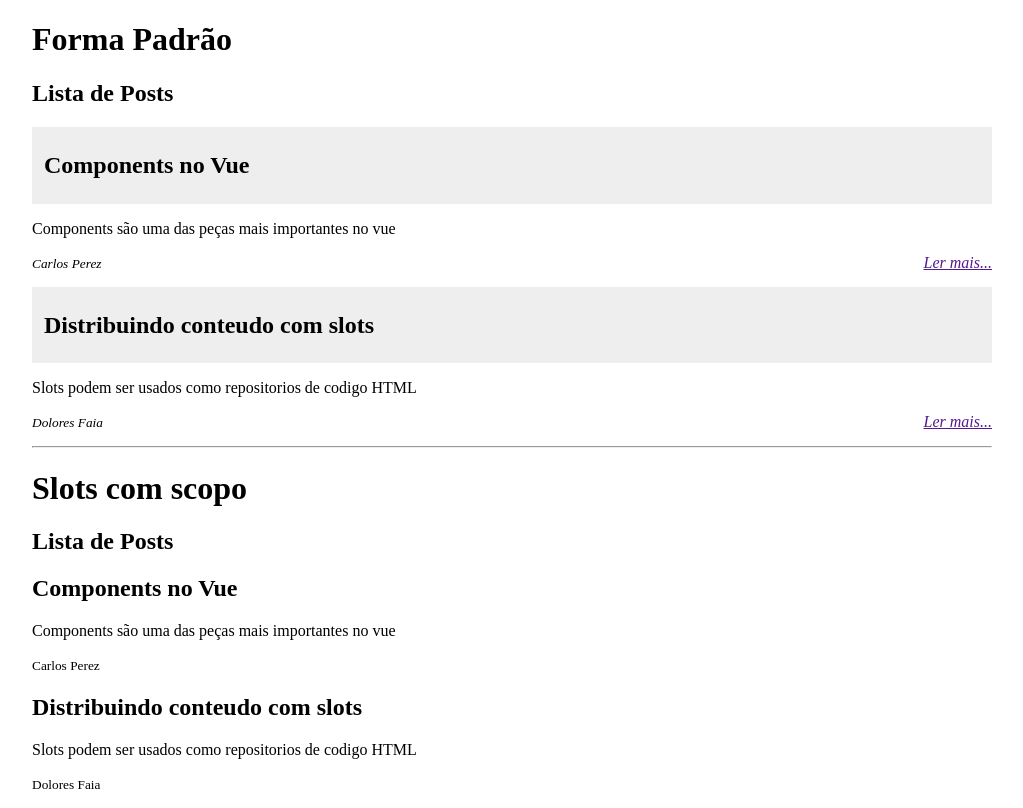
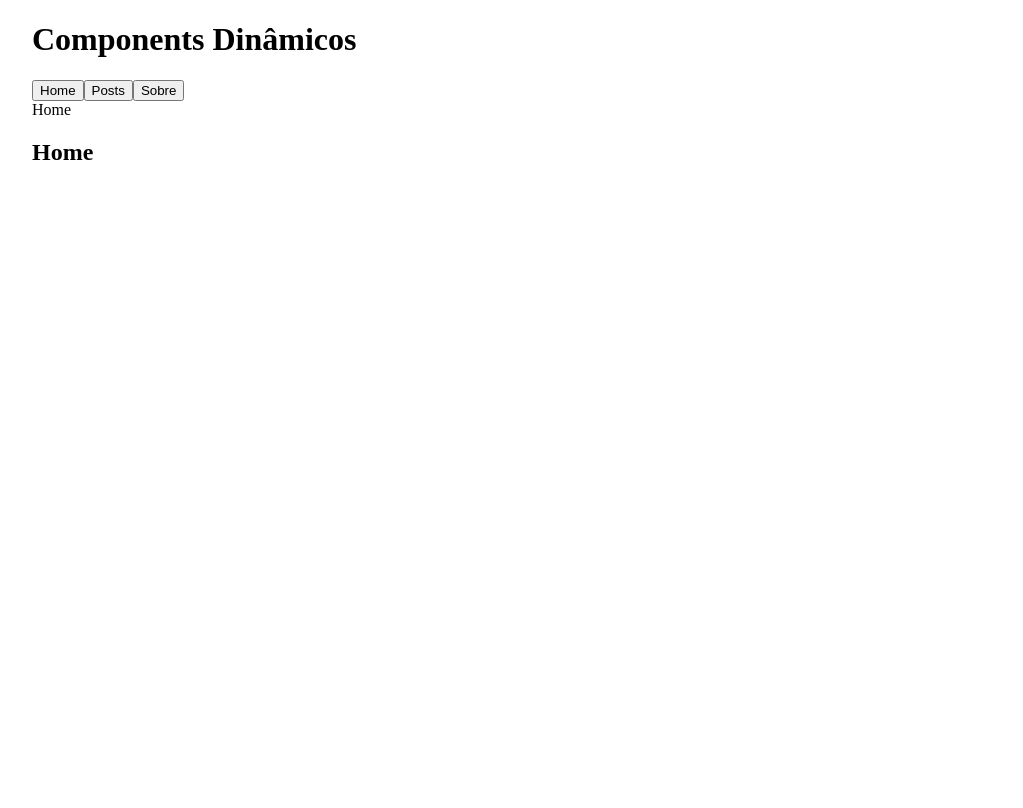
Before and after one commit to CASTORDD/vue-components-avancado, a Vue app: page / in a window 1280 px wide. Shown: the whole page, without its empty margins (128-1151 px from the left). Built offline with nearby package versions, Linux system fonts and the light colour scheme.

Commit message:
compoentes dinamicos

```diff
--- a/src/App.vue
+++ b/src/App.vue
@@ -1,28 +1,29 @@
 <template>
   <div id="app" class="container">
-    <h1>Forma Padrão</h1>
-    <PostsLista :posts="posts"/>
-    <hr>
-    <h1>Slots com scopo</h1>
-    <PostsLista :posts="posts">
-      <template slot-scope="{ meuPost }">
-        <h2>{{ meuPost.titulo }}</h2>
-        <p>{{ meuPost.conteudo }}</p>
-        <small>{{ meuPost.autor }}</small>
-      </template>
-    </PostsLista>
+    <h1>Components Dinâmicos</h1>
+    <button @click="componentSelecionado = 'Home'">Home</button>
+    <button @click="componentSelecionado = 'PostsLista'">Posts</button>
+    <button @click="componentSelecionado = 'Sobre'">Sobre</button>
+    <br>
+    <span>{{ componentSelecionado }}</span>
+    <component :is="componentSelecionado"></component>
   </div>
 </template>
 
 <script>
+import Home from './components/Home'
+import Sobre from './components/Sobre'
 import PostsLista from './components/PostsLista.vue'
 
 export default {
   components: {
-    PostsLista
+    Home,
+    PostsLista,
+    Sobre
   },
   data(){
     return {
+      componentSelecionado: 'Home',
       posts: [
         { id: 1, titulo: 'Components no Vue', conteudo: 'Components são uma das peças mais importantes no vue', autor: 'Carlos Perez'},
         { id: 2, titulo: 'Distribuindo conteudo com slots', conteudo: 'Slots podem ser usados como repositorios de codigo HTML', autor: 'Dolores Faia'}
--- /dev/null
+++ b/src/components/Home.vue
@@ -0,0 +1,3 @@
+<template>
+  <h2>Home</h2>
+</template>
--- /dev/null
+++ b/src/components/Sobre.vue
@@ -0,0 +1,3 @@
+<template>
+  <h2>Sobre</h2>
+</template>
```
